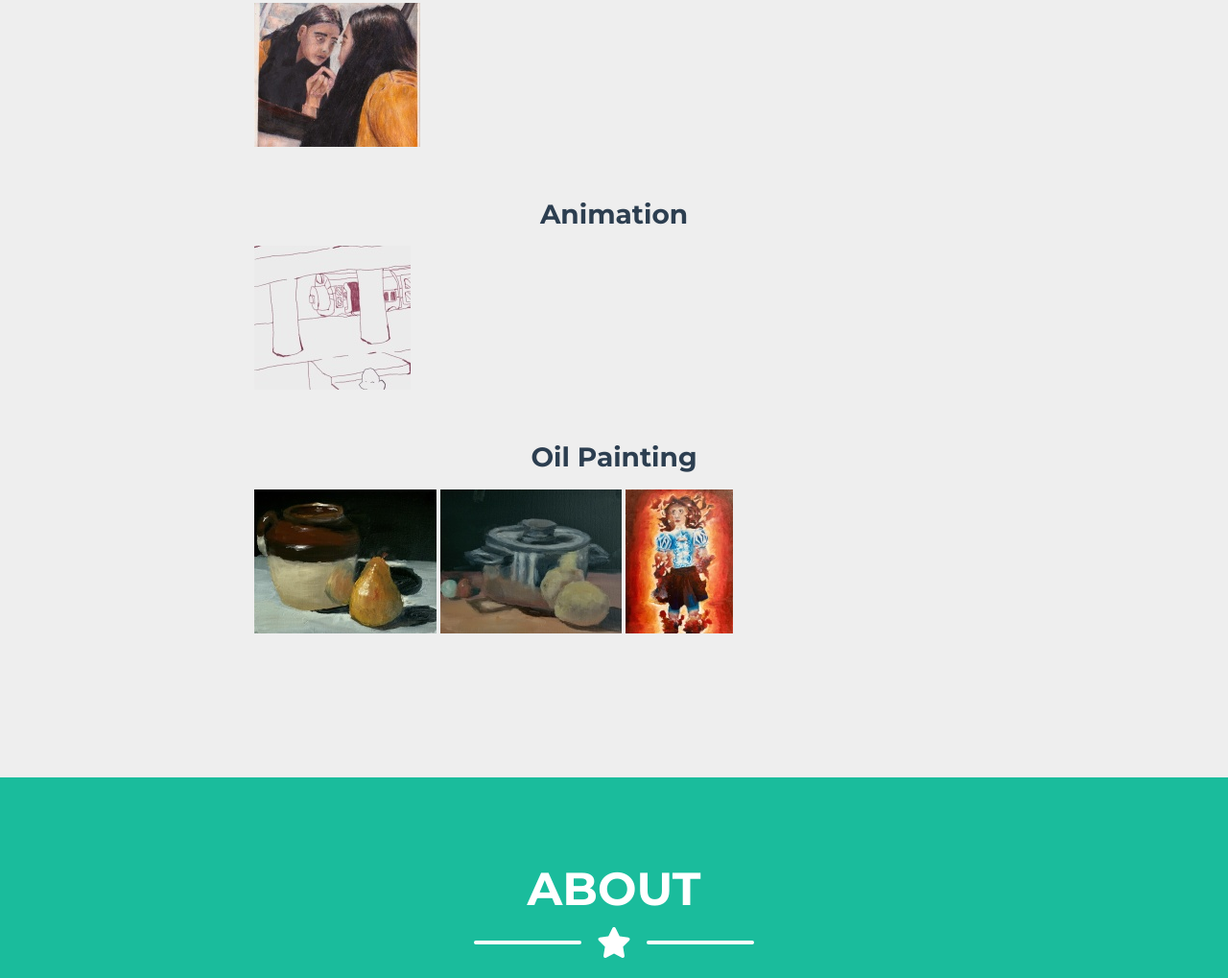
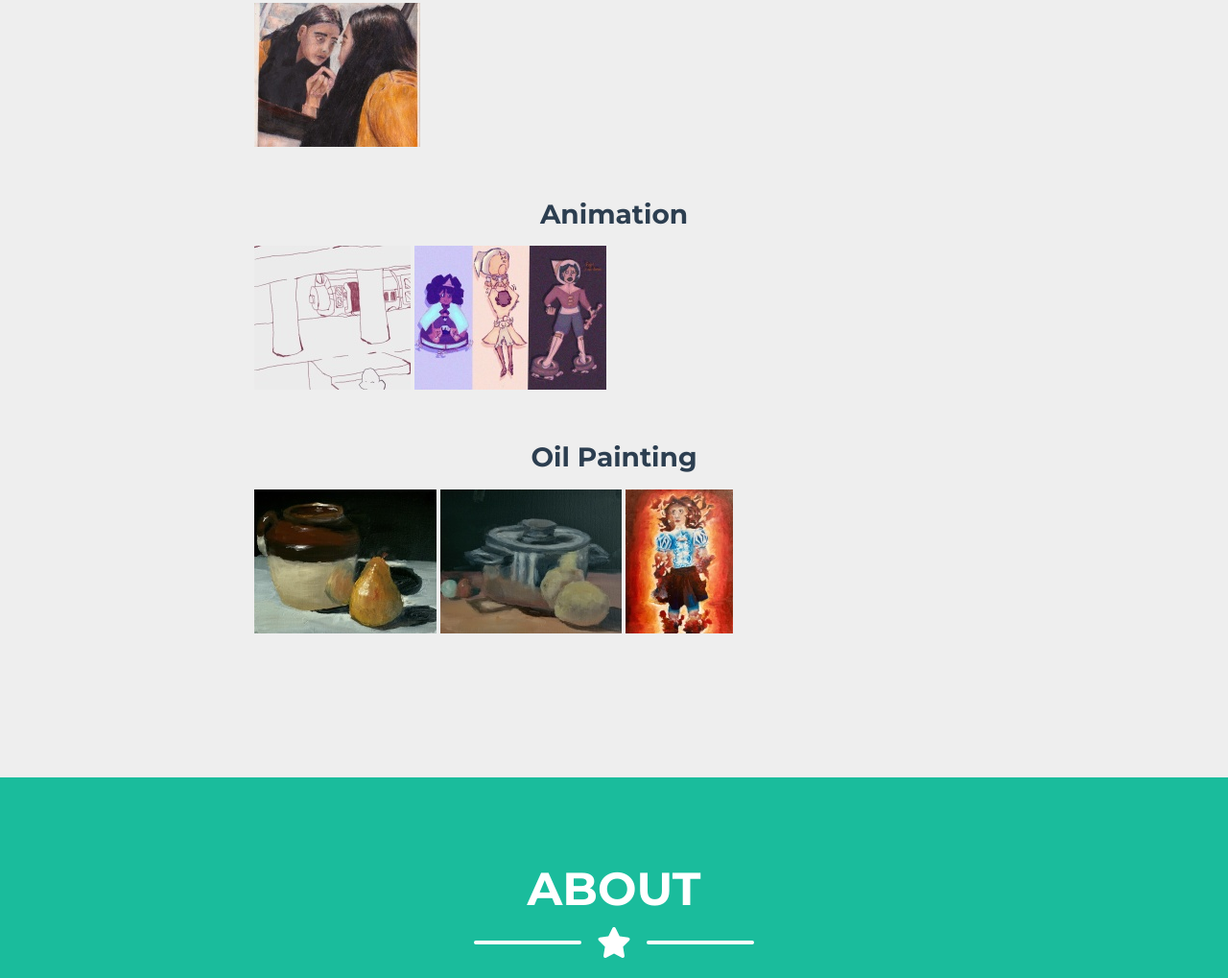
Before and after one commit to nidashaji/nidashaji.github.io, a plain HTML site: page index.html in a window 1280 px wide. Shown: the part 1730-2749 px from the top of the page at 96% size. Drawn offline with nearby package versions, Linux system fonts and the light colour scheme; some packages are replaced by stand-ins of ours; a script that the page names is missing.

Commit message:
Update the new animation

```diff
--- a/index.html
+++ b/index.html
@@ -392,6 +392,14 @@
                                 TBD caption
                             </div>
                         </div>
+                        <div class="pswp-gallery4__item" id="img3">
+                            <a data-pswp-height="0" data-pswp-width="0" href="gallery/gallery5/stages.m4v" target="_blank">
+                                <img alt="Thumbnail" src="gallery/gallery5/stages_resized.jpg"/>
+                            </a>
+                            <div class="pswp-caption-content">
+                                TBD caption
+                            </div>
+                        </div>
                     </div>
                     <h3 class="text-center text-secondary pb-2">
                         Oil Painting
```
Also changed, not shown: gallery/gallery5/stages_resized.jpg (added), 2 other files.
